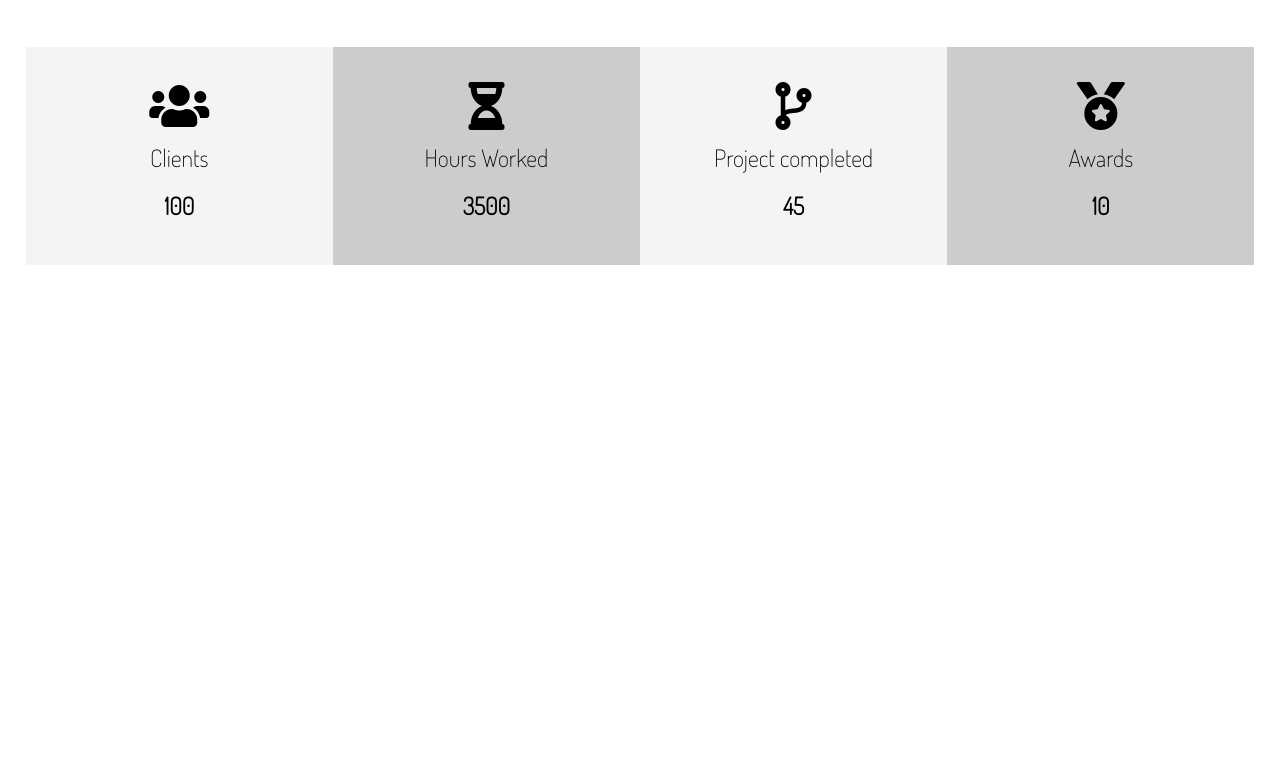
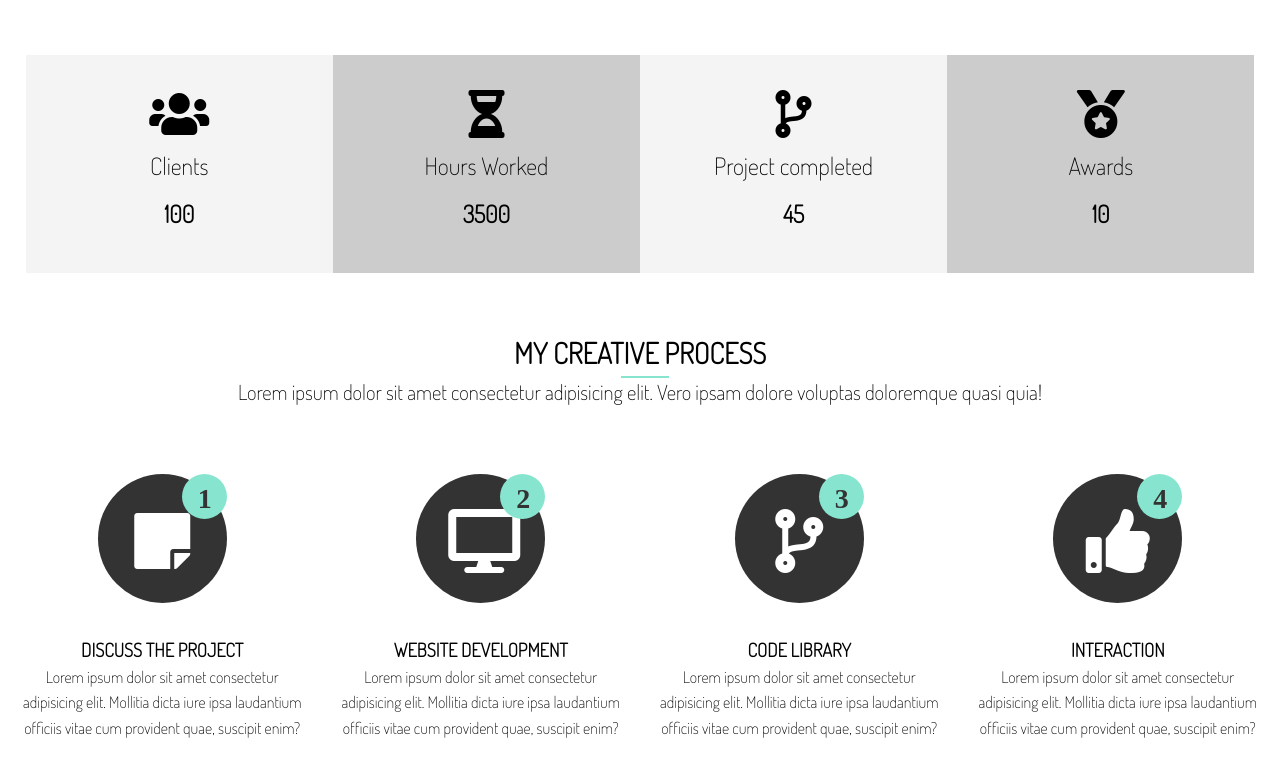
Before and after one commit to MeetaHaldar/portfolio_website, a website: page index.html in a window 1280 px wide. Shown: the part 1184-1957 px from the top of the page. Before the commit the page ends 1475 px from the top, so only its background shows below. Drawn offline with Linux system fonts and the light colour scheme.

Commit message:
comleted section 3

```diff
--- a/index.html
+++ b/index.html
@@ -52,9 +52,9 @@
     <!-- section A -->
     <section id="home-a" class="text-center py-2">
       <div class="container">
-        <h2 class="section-title">I Specialize In</h2>
+        <h2 class="section-title">I Specialize In </h2>
+        <div class="bottom-line"></div>
 
-        <div class="bottom-line"></div>
         <p class="lead">Photography as well as creating website layout .</p>
         <div class="specials">
           <div>
@@ -128,7 +128,6 @@
           </ul>
         </div>
 
-
         <div>
           <ul>
             <li>
@@ -138,7 +137,6 @@
             <li class="stats-number">45</li>
           </ul>
         </div>
-
 
         <div>
           <ul>
@@ -152,8 +150,78 @@
       </div>
     </section>
 
+    <!-- section c :process-->
+    <section id="home-c" class="text-center py-2">
+      <div class="container">
+        <h2 class="section-title">My creative process</h2>
+        <div class="bottom-line"></div>
+        <p class="lead">
+          Lorem ipsum dolor sit amet consectetur adipisicing elit. Vero ipsam
+          dolore voluptas doloremque quasi quia!
+        </p>
+        <div class="process">
+          <div>
+            <i class="fas fa-sticky-note fa-4x my-2 process-icon">
+              <div class="process-step">1</div>
+            </i>
 
-    <!-- section c -->
+
+            <h3>Discuss the project</h3>
+            <p>
+              Lorem ipsum dolor sit amet consectetur adipisicing elit. Mollitia
+              dicta iure ipsa laudantium officiis vitae cum provident quae,
+              suscipit enim?
+            </p>
+          </div>
+
+
+        <div>
+          <i class="fas fa-desktop fa-4x my-2 process-icon">
+            <div class="process-step">2</div>
+          </i>
+          <h3>Website development </h3>
+          <p>
+            Lorem ipsum dolor sit amet consectetur adipisicing elit. Mollitia
+            dicta iure ipsa laudantium officiis vitae cum provident quae,
+            suscipit enim?
+
+          </p>
+        </div>
+
+
+      <div>
+        <i class="fas fa-code-branch fa-4x my-2 process-icon">
+          <div class="process-step">3</div>
+        </i>
+
+        <h3>Code Library</h3>
+        <p>
+          Lorem ipsum dolor sit amet consectetur adipisicing elit. Mollitia
+          dicta iure ipsa laudantium officiis vitae cum provident quae,
+          suscipit enim?
+
+        </p>
+
+    </div>
+
+    <div>
+      <i class="fas fa-thumbs-up fa-4x my-2 process-icon">
+        <div class="process-step">4</div>
+      </i>
+
+      <h3>Interaction</h3>
+      <p>
+        Lorem ipsum dolor sit amet consectetur adipisicing elit. Mollitia
+        dicta iure ipsa laudantium officiis vitae cum provident quae,
+        suscipit enim?
+
+      </p>
+
+
+  </div>
+</div>
+      </div>
+    </section>
 
     <script src="./dist/js/typewriter.js"></script>
   </body>
--- a/scss/_utilitiea.scss
+++ b/scss/_utilitiea.scss
@@ -85,3 +85,20 @@ input[class^='btn-']:hover
     }
 
     }
+    .bottom-line{
+        height: 2px;
+        width: 3rem;
+        background: $main-color;
+        display: block;
+        margin-top: 0 auto 1rem auto;
+       position: absolute;
+       left: 48.5%;
+    }
+
+
+.section-title{
+    font-size: 1.8rem;
+text-align: center;
+display: block;
+
+}
--- a/scss/main.scss
+++ b/scss/main.scss
@@ -85,10 +85,10 @@ a{
     }
 
 
-    &-inner{
+    // &-inner{
 
 
-    }
+    // }
 }
 // home section
 #home
@@ -143,4 +143,66 @@ a{
        }
 
    }
+
+//    section c
+&-c{
+    .process{
+        display: grid;
+        grid-template-columns: repeat(4,1fr);
+        grid-gap: 1.5rem;
+        text-align: center;
+// process step
+&-step{
+    position: absolute;
+    top: 0;
+    right: 0;
+    font-size: 28px;
+    background:$main-color;
+    border-radius: 50%;
+    height: 13px;
+    width: 13px;
+    color: $dark-color;
+    line-height: 15px;
+    padding: 1rem;
+    transition:all 1s ;
+
 }
+// process icon
+&-icon{
+    border-radius: 50%;
+    background: $dark-color;
+    color: #FFF;
+    padding: 2rem;
+    width: 65px;
+    height: 65px;
+    line-height: 70px;
+    text-align: center;
+    position: relative;
+    transition: all 1s;
+
+&:hover
+{
+    background: $main-color;
+    width: 80px;
+    height: 80px;
+    line-height: 80px;
+    .process-step{
+        background: $dark-color;
+        color: $light-color;
+    }
+}
+
+
+}
+
+
+
+
+
+
+
+
+
+    }
+}
+}
```
Also changed, not shown: scss/main.css, 1 other file.
